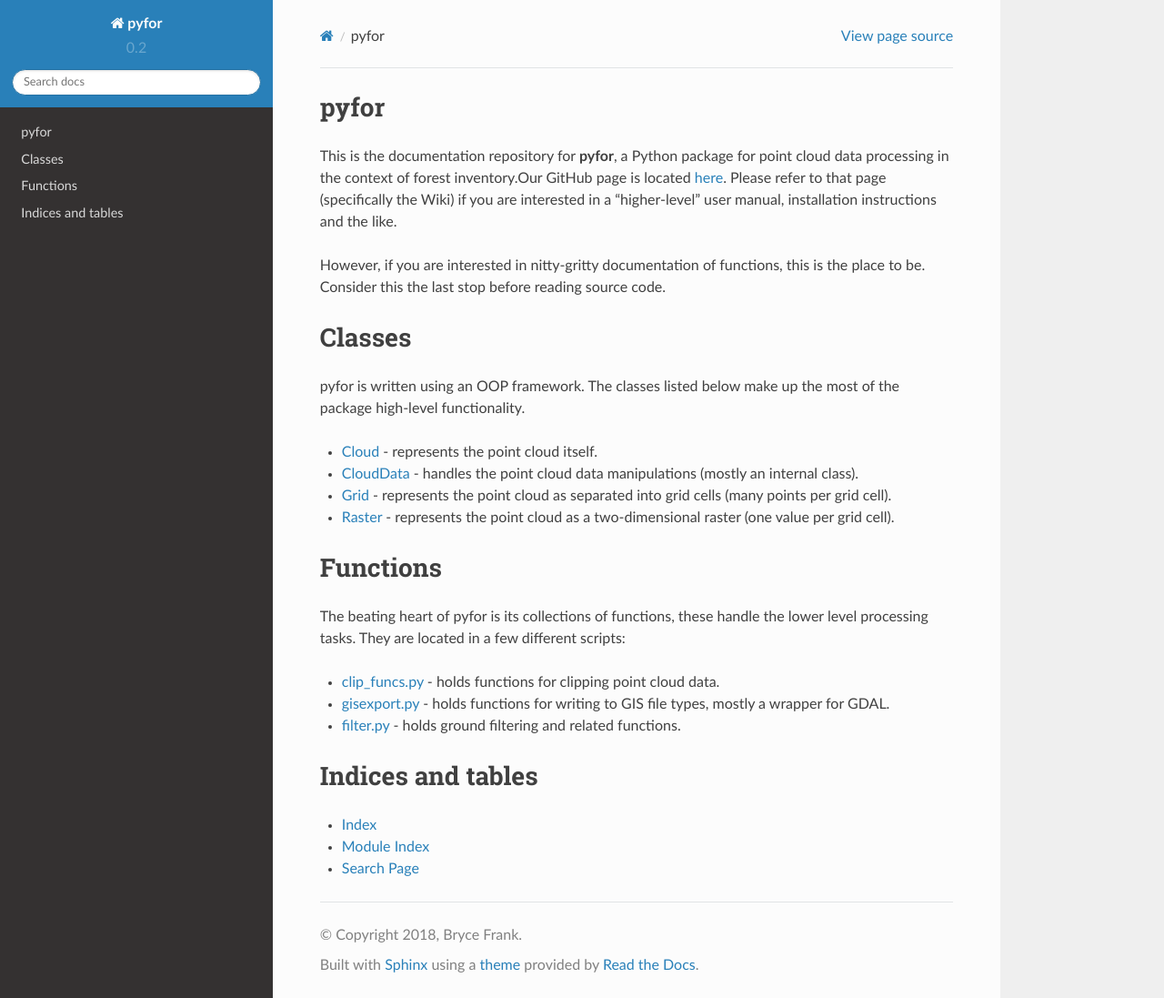
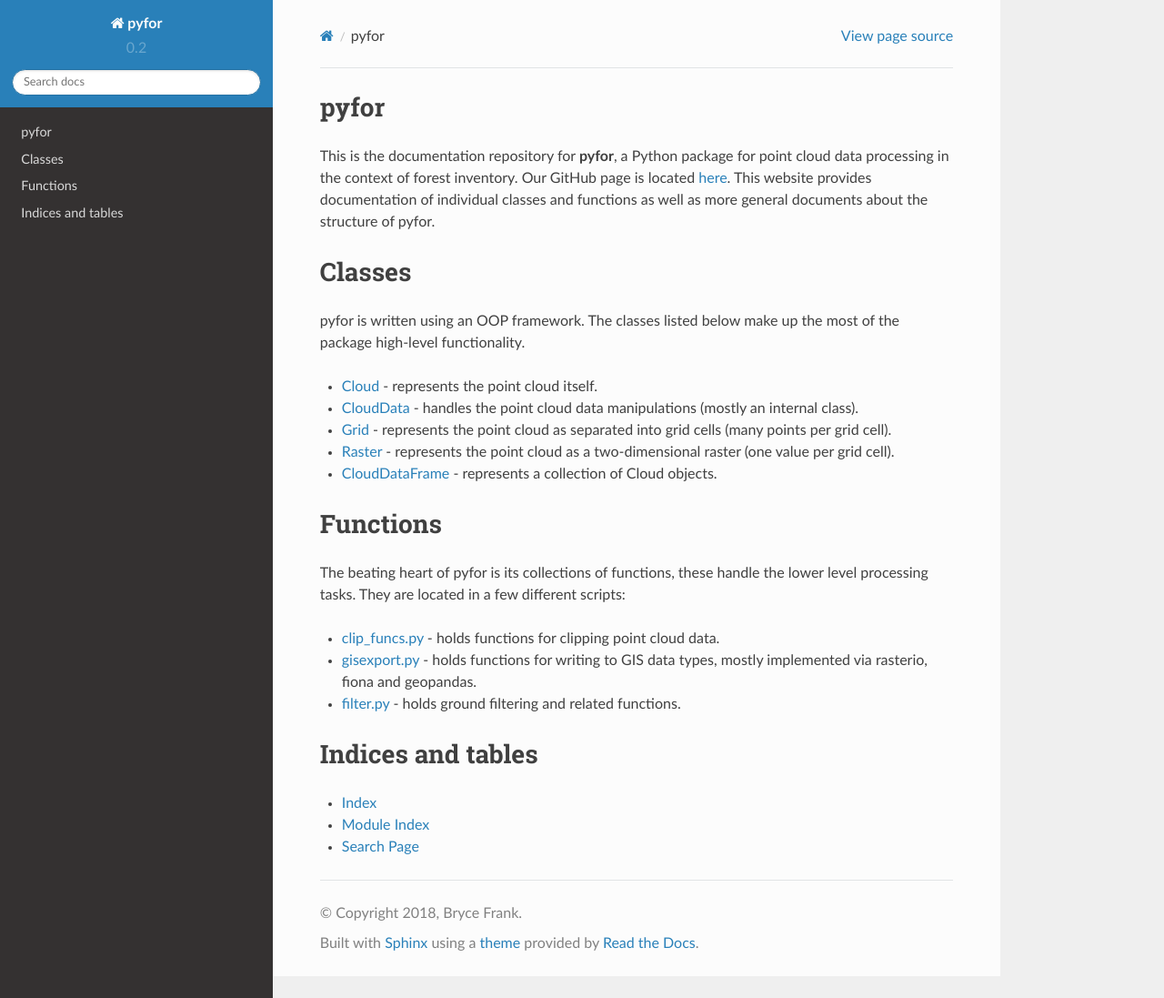
Before and after one commit to brycefrank/pyfor, a Sphinx documentation site: the page built from docs/index.rst, in a window 1280 px wide and 1097 px high. Shown: the whole window at 91% size. Built offline with Sphinx 7.4.7 and the Read the Docs theme 2.0.0, drawn with Linux system fonts in a browser that asks for light colours.

Commit message:
a couple of doc edits

```diff
--- a/docs/index.rst
+++ b/docs/index.rst
@@ -6,10 +6,7 @@
 pyfor
 =================================
 
-This is the documentation repository for **pyfor**, a Python package for point cloud data processing in the context of forest inventory.Our GitHub page is located `here <https://github.com/brycefrank/pyfor>`_. Please refer to that page (specifically the Wiki) if you are interested in a "higher-level" user manual, installation instructions and the like.
-
-However, if you are interested in nitty-gritty documentation of functions, this is the place to be. Consider this the last stop before reading source code.
-
+This is the documentation repository for **pyfor**, a Python package for point cloud data processing in the context of forest inventory. Our GitHub page is located `here <https://github.com/brycefrank/pyfor>`_. This website provides documentation of individual classes and functions as well as more general documents about the structure of pyfor.
 
 Classes
 =======
@@ -20,6 +17,7 @@ pyfor is written using an OOP framework. The classes listed below make up the mo
 * `CloudData <source/pyfor.html#pyfor.cloud.CloudData>`_ - handles the point cloud data manipulations (mostly an internal class).
 * `Grid <source/pyfor.html#pyfor.rasterizer.Grid>`_ - represents the point cloud as separated into grid cells (many points per grid cell).
 * `Raster <source/pyfor.html#pyfor.rasterizer.Raster>`_ - represents the point cloud as a two-dimensional raster (one value per grid cell).
+* `CloudDataFrame <source/pyfor.html#pyfor.collection.CloudDataFrame>`_ - represents a collection of Cloud objects.
 
 Functions
 =========
@@ -27,7 +25,7 @@ Functions
 The beating heart of pyfor is its collections of functions, these handle the lower level processing tasks. They are located in a few different scripts:
 
 * `clip_funcs.py <source/pyfor.html#module-pyfor.clip_funcs.html>`_ - holds functions for clipping point cloud data.
-* `gisexport.py <source/pyfor.html#module-pyfor.gisexport.html>`_ - holds functions for writing to GIS file types, mostly a wrapper for GDAL.
+* `gisexport.py <source/pyfor.html#module-pyfor.gisexport.html>`_ - holds functions for writing to GIS data types, mostly implemented via rasterio, fiona and geopandas.
 * `filter.py <source/pyfor.html#module-pyfor.filter.html>`_ - holds ground filtering and related functions.
 
 Indices and tables
```
Also changed, not shown: docs/structure.rst (added, +36 -0 lines).
